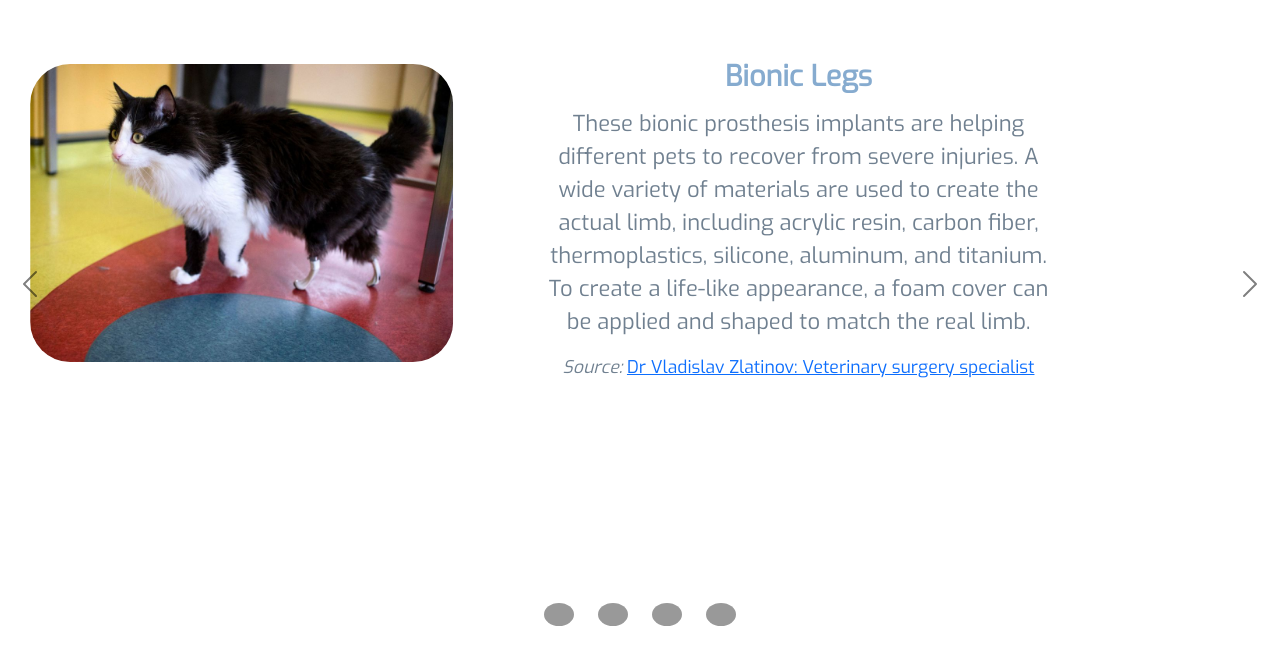
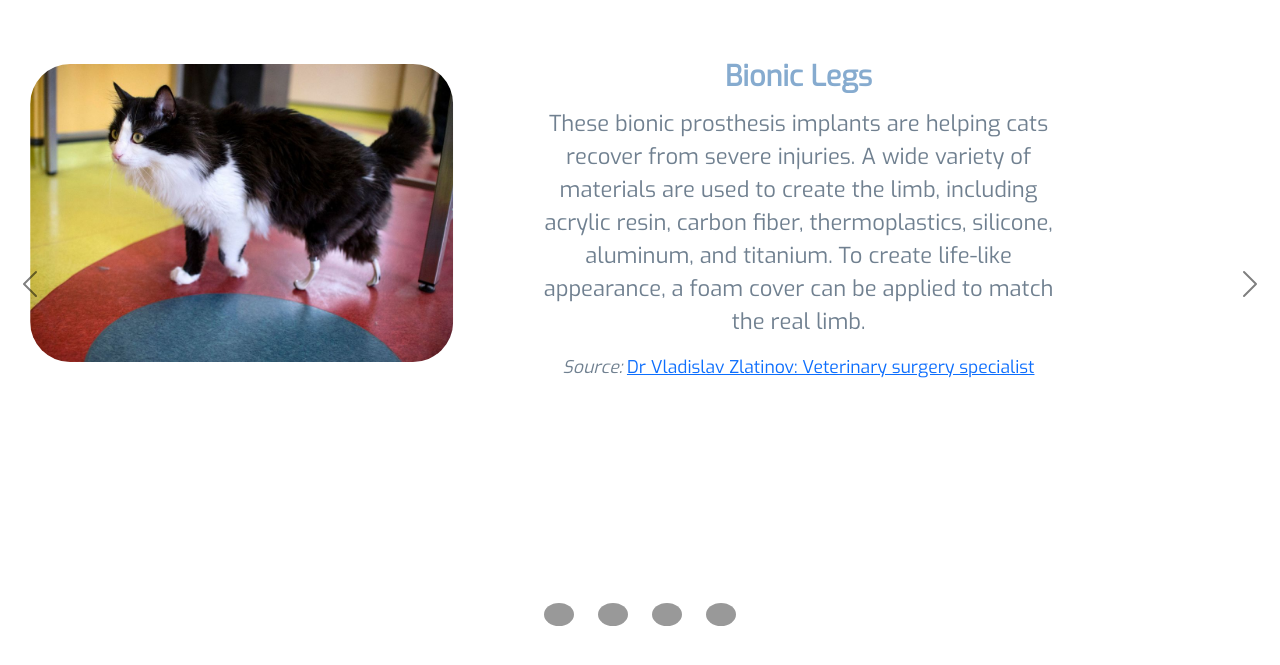
Before and after one commit to stasysiia/web_des_3, a plain HTML site: page week_7_midterm/products.html in a window 1280 px wide. Shown: the part 283-948 px from the top of the page. Drawn offline with nearby package versions, Linux system fonts and the light colour scheme.

Commit message:
commit on main

```diff
--- a/week_7_midterm/products.html
+++ b/week_7_midterm/products.html
@@ -89,7 +89,7 @@
             <img src="img/pooh-walks.jpg" class="d-block" alt="bionic legs">
             <div class="carousel-caption d-md-block">
               <h5 class="limb-title">Bionic Legs</h5>
-              <p>These bionic prosthesis implants are helping different pets to recover from severe injuries. A wide variety of materials are used to create the actual limb, including acrylic resin, carbon fiber, thermoplastics, silicone, aluminum, and titanium. To create a life-like appearance, a foam cover can be applied and shaped to match the real limb.</p>
+              <p>These bionic prosthesis implants are helping cats recover from severe injuries. A wide variety of materials are used to create the limb, including acrylic resin, carbon fiber, thermoplastics, silicone, aluminum, and titanium. To create life-like appearance, a foam cover can be applied to match the real limb.</p>
               <p class="source"><em>Source: </em><a href="https://doctorzlatinov.com/EN/" target="_blank">Dr Vladislav Zlatinov: Veterinary surgery specialist</a></p>
             </div>
           </div>
```
